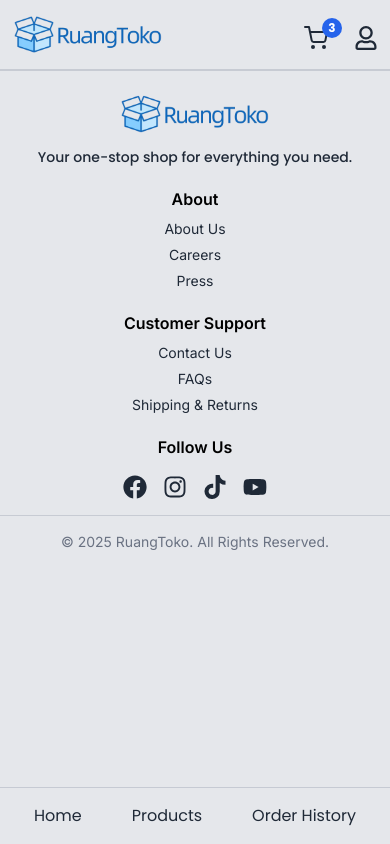
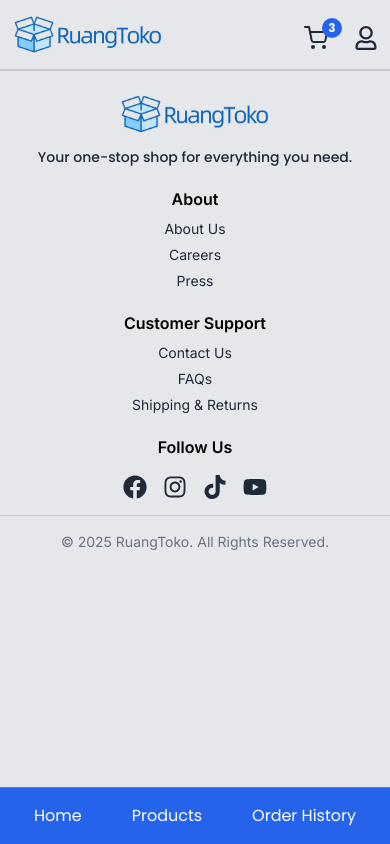
Before and after one commit to Abaljerind/ruangtoko, a React (Vite) app: page / in a window 390 px wide. Built offline with nearby package versions, Linux system fonts and the light colour scheme.

Commit message:
Style(NavBar): add bg and text color for mobile nav

```diff
--- a/src/components/NavBar.tsx
+++ b/src/components/NavBar.tsx
@@ -40,7 +40,7 @@ const NavBar = () => {
 
         {/* Mobile - NavItem | Bottom Section */}
         <div className="relative md:hidden">
-          <ul className="fixed right-1/2 bottom-0 flex w-full translate-x-1/2 items-center justify-evenly gap-4 border-t border-gray-400/40 py-4 md:border-0 md:border-none">
+          <ul className="bg-primary fixed right-1/2 bottom-0 flex w-full translate-x-1/2 items-center justify-evenly gap-4 border-t border-gray-400/40 py-4 text-white md:border-0 md:border-none">
             <li>Home</li>
             <li>Products</li>
             <li>Order History</li>
```
